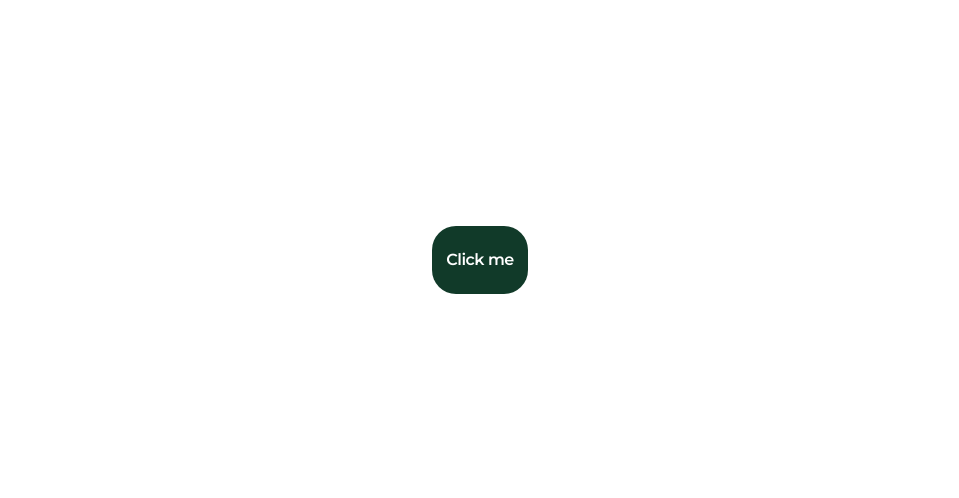
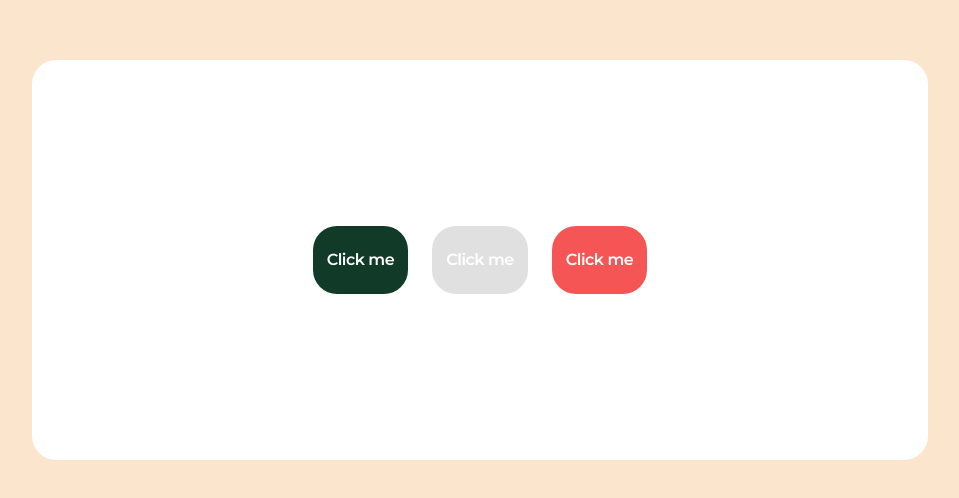
Before and after one commit to martaqh/buttons-gallery, a Vue app: page / in a window 1280 px wide. Shown: the part 140-638 px from the top of the page, without its empty margins (160-1119 px from the left). Built offline with nearby package versions, Linux system fonts and the light colour scheme.

Commit message:
Add disable option

```diff
--- a/src/App.vue
+++ b/src/App.vue
@@ -1,10 +1,15 @@
 <script setup lang="ts">
-import TheButton from "@/components/TheButton.vue";
+import BaseButton from "@/components/BaseButton.vue";
 </script>
 
 <template>
   <main class="app">
-    <TheButton href="http://www.risify.pl" color="dark-green"> </TheButton>
+    <div class="app__buttons-container">
+      <BaseButton color="dark-green"> </BaseButton>
+      <BaseButton href="http://www.risify.pl" color="green" disabled>
+      </BaseButton>
+      <BaseButton to="About" color="red"> </BaseButton>
+    </div>
   </main>
 </template>
 
@@ -19,5 +24,16 @@ import TheButton from "@/components/TheButton.vue";
   display: flex;
   justify-content: center;
   align-items: center;
+  border-radius: 24px;
+  background-color: white;
+}
+.app__buttons-container {
+  width: 100%;
+  height: 100%;
+  display: flex;
+  justify-content: center;
+  align-items: center;
+  gap: 24px;
+  background-color: inherit;
 }
 </style>
--- a/src/assets/base.css
+++ b/src/assets/base.css
@@ -13,6 +13,7 @@
   --red-hover: #fc6d6d;
   --yellow: #ffbf52;
   --yellow-hover: #ffd788;
+  --disabled: #dfe0df;
 }
 
 *,
@@ -20,4 +21,5 @@
 *::after {
   box-sizing: border-box;
   margin: 0;
+  background-color: #fce5cd;
 }
--- a/src/components/TheButton.vue
+++ b/src/components/BaseButton.vue
@@ -11,6 +11,7 @@ interface Props {
   size: Size;
   variant: Variant;
   color: Color;
+  disabled?: boolean;
 }
 
 const props = withDefaults(defineProps<Props>(), {
@@ -45,13 +46,20 @@ const textColor = computed(() => {
 </script>
 
 <template>
-  <component class="button" :is="buttonType" :href="href" :to="to">
+  <component
+    class="base-button"
+    :is="buttonType"
+    :href="!disabled ? href : null"
+    :to="to"
+    :disabled="disabled"
+    :class="{ disabled: disabled }"
+  >
     <slot class="slot"> Click me </slot>
   </component>
 </template>
 
 <style scoped>
-.button {
+.base-button {
   padding: 24px 14px;
   height: fit-content;
   border-radius: 24px;
@@ -66,13 +74,19 @@ const textColor = computed(() => {
 
   &:hover {
     background-color: v-bind("`var(--${color}-hover`");
+    cursor: pointer;
   }
   &:focus {
     border: 2px solid v-bind("`var(--${color}-hover`");
   }
 }
 
-.slot {
-  display: flex;
+.disabled {
+  background-color: var(--disabled);
+
+  &:hover {
+    background-color: var(--disabled);
+    cursor: not-allowed;
+  }
 }
 </style>
```
